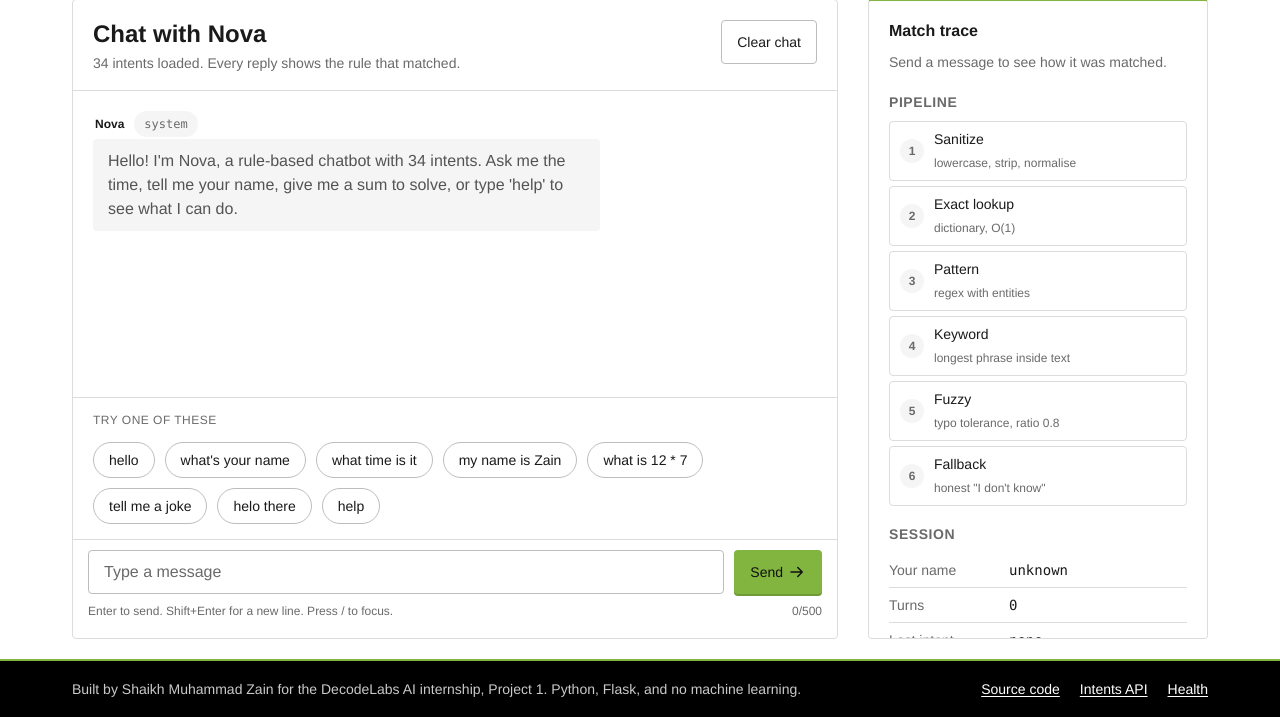
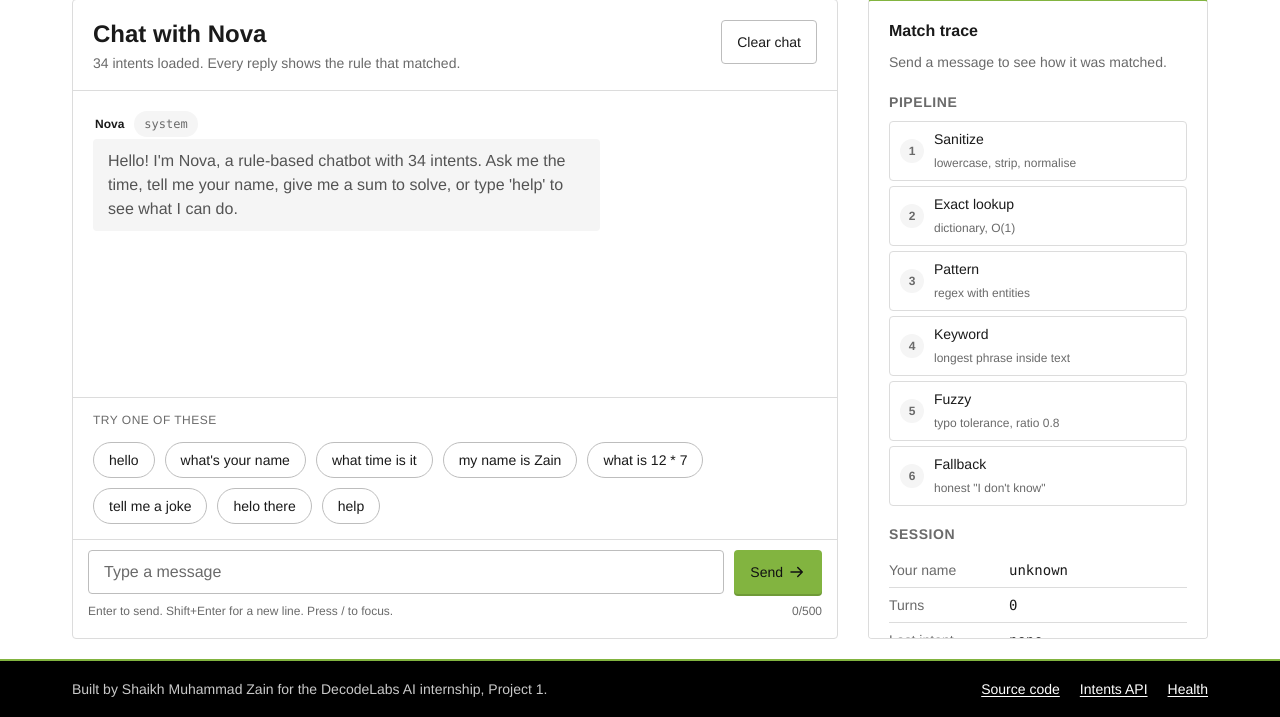
Before and after one commit to ZainDev04/Rule-based-chatbot, a Flask app: page / in a window 1280 px wide. Shown: the part 83-800 px from the top of the page. Run offline with Flask 3, Linux system fonts and the light colour scheme.

Commit message:
Shorten the footer credit line

```diff
--- a/web/templates/index.html
+++ b/web/templates/index.html
@@ -173,7 +173,7 @@
 
 <footer class="site-footer">
   <div class="container footer-inner">
-    <p class="footer-text">Built by Shaikh Muhammad Zain for the DecodeLabs AI internship, Project 1. Python, Flask, and no machine learning.</p>
+    <p class="footer-text">Built by Shaikh Muhammad Zain for the DecodeLabs AI internship, Project 1.</p>
     <nav class="footer-nav" aria-label="Footer">
       <a href="https://github.com/ZainDev04/Rule-based-chatbot" target="_blank" rel="noopener">Source code</a>
       <a href="/api/intents">Intents API</a>
```
